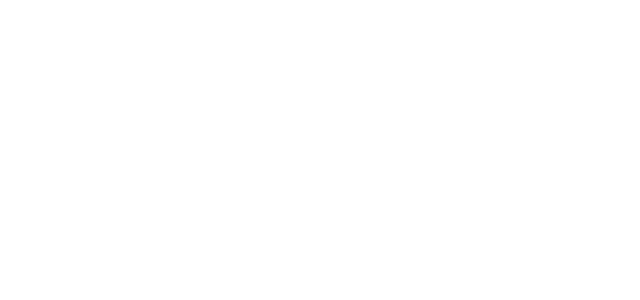
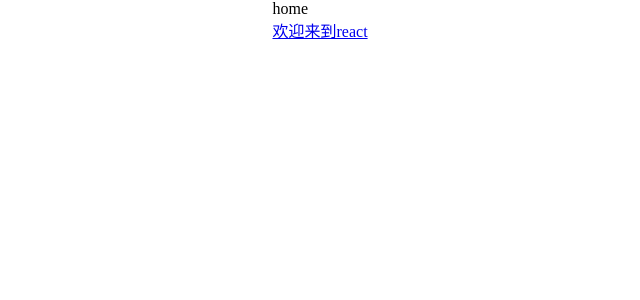
Before and after one commit to 1196778674/react_app, a React app: page / in a window 1280 px wide. Shown: the top 300 px of the page, without its empty margins (147-787 px from the left). Built offline with nearby package versions, Linux system fonts and the light colour scheme.

Commit message:
page-route

```diff
--- a/src/page/App.js
+++ b/src/page/Index.js
@@ -18,7 +18,7 @@ class App extends Component {
 
   render() {
     return ( <div>
-        <div><Link to="/list">跳转到列表页</Link></div>
+        <div><Link to="/">欢迎页</Link></div>
         <StateCom />
         <ChangeRoute />
       </div>
--- a/src/page/List.js
+++ b/src/page/List.js
@@ -1,6 +1,6 @@
 import React, { PureComponent } from 'react'
 import {Link} from 'react-router-dom'
-
+import Home from '../components/Home'
 class List extends PureComponent {
     constructor(props) {
         super(props)
@@ -12,7 +12,7 @@ class List extends PureComponent {
 
     render() {
         return (
-            <div><Link to="/index">首页</Link></div>
+            <div><Home/><Link to="/index">欢迎来到react</Link></div>
         )
     }
 }
```
Also changed, not shown: src/router/index.js (+5 -5 lines).
